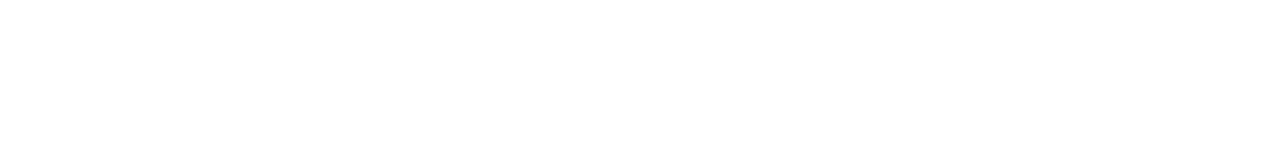
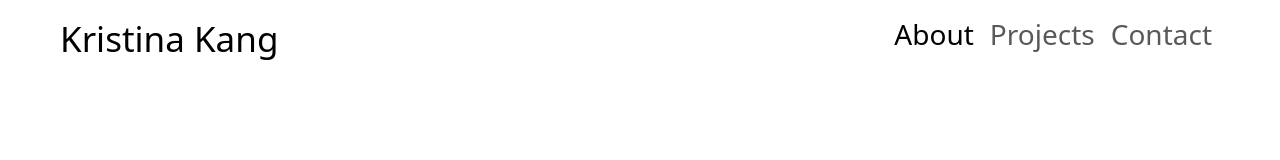
Before and after one commit to yurmthegerm/portfolio2023, a plain HTML site: page index.html in a window 1280 px wide. Drawn offline with nearby package versions, Linux system fonts and the light colour scheme.

Commit message:
added navigation bar

```diff
--- a/index.html
+++ b/index.html
@@ -9,6 +9,26 @@
   <script defer src="https://cdn.jsdelivr.net/npm/bootstrap@5.2.3/dist/js/bootstrap.bundle.min.js"></script>
 </head>
 <body>
-
+  <nav class="sticky-top navbar navbar-expand-lg">
+    <div class="container-fluid">
+        <a class="navbar-brand ps-5" style="font-size: 35px;" href="#">Kristina Kang</a>
+        <button class="navbar-toggler" type="button" data-bs-toggle="collapse" data-bs-target="#navbarNav" aria-controls="navbarNav" aria-expanded="false" aria-label="Toggle navigation">
+            <span class="navbar-toggler-icon"></span>
+        </button>
+        <div class="collapse navbar-collapse justify-content-end pe-5" id="navbarNav">
+            <ul class="navbar-nav">
+                <li class="nav-item">
+                    <a class="nav-link active" aria-current="page"><h3>About</h3></a>
+                </li>
+                <li class="nav-item">
+                    <a class="nav-link"><h3>Projects</h3></a>
+                </li>
+                <li class="nav-item">
+                    <a class="nav-link"><h3>Contact</h3></a>
+                </li>
+            </ul>
+        </div>
+    </div>
+  </nav>
 </body>
 </html>
```
